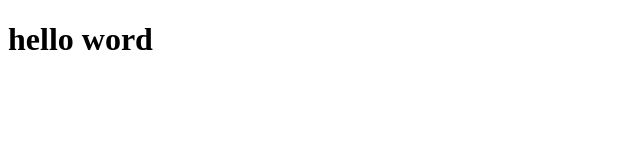
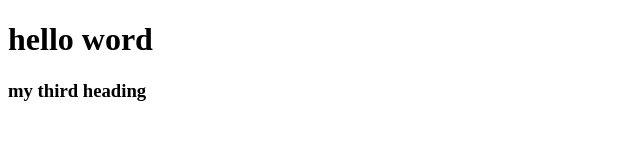
Before and after one commit to raselmahmud-coder/phero-my-course-one, a plain HTML site: page index.html in a window 1280 px wide. Shown: the whole page, without its empty margins (0-640 px from the left). Drawn offline with Linux system fonts and the light colour scheme.

Commit message:
second push

```diff
--- a/index.html
+++ b/index.html
@@ -8,5 +8,6 @@
   </head>
   <body>
     <h1>hello word</h1>
+    <h3>my third heading</h3>
   </body>
 </html>
```
